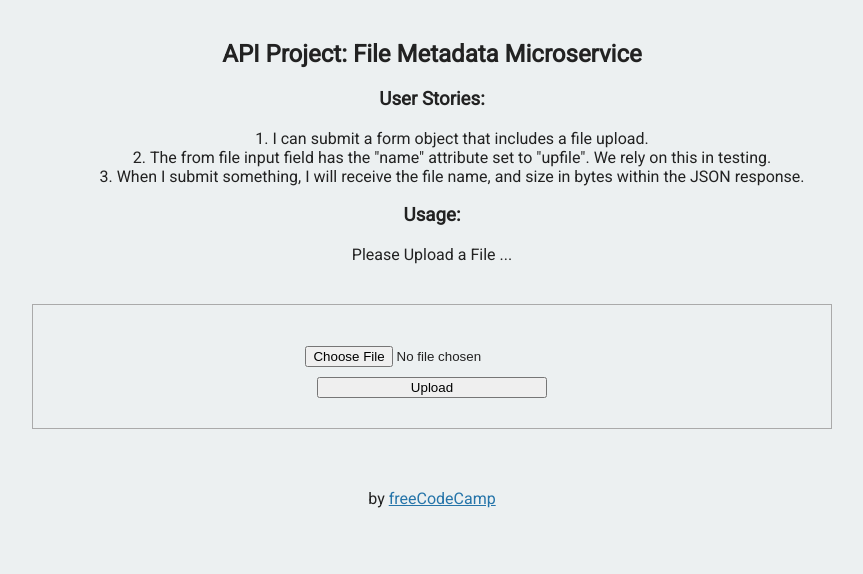
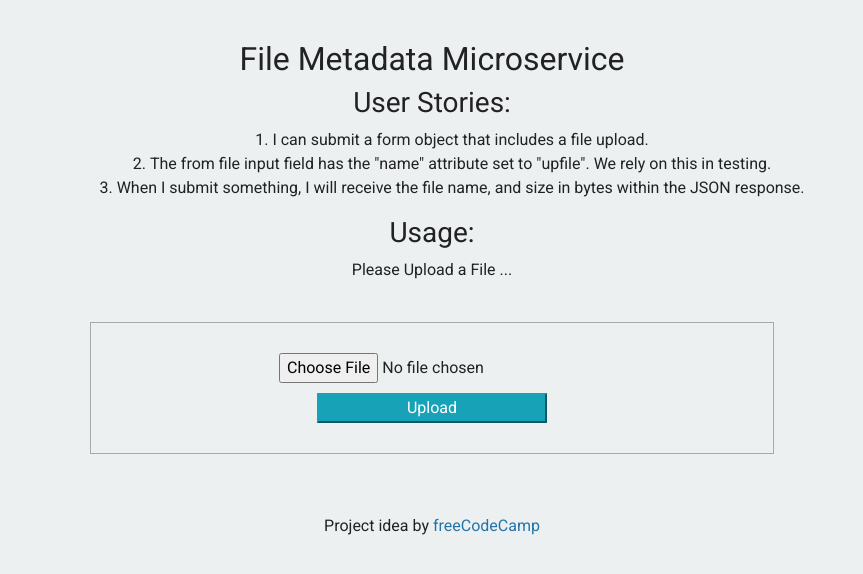
Before and after one commit to rburrito/fileMetadataMicroservice, a website: page views/index.html in a window 1280 px wide. Shown: the whole page, without its empty margins (208-1071 px from the left). Drawn offline with nearby package versions, Linux system fonts and the light colour scheme.

Commit message:
addedbootstrapbutton

```diff
--- a/views/index.html
+++ b/views/index.html
@@ -6,13 +6,14 @@
       <title>File Metadata</title>
       <link rel="shortcut icon" href="https://cdn.hyperdev.com/us-east-1%3A52a203ff-088b-420f-81be-45bf559d01b1%2Ffavicon.ico" type="image/x-icon"/>
       <link href="https://fonts.googleapis.com/css?family=Roboto" rel="stylesheet" type="text/css">
+      <link rel="stylesheet" href="https://maxcdn.bootstrapcdn.com/bootstrap/4.0.0/css/bootstrap.min.css" integrity="sha384-Gn5384xqQ1aoWXA+058RXPxPg6fy4IWvTNh0E263XmFcJlSAwiGgFAW/dAiS6JXm" crossorigin="anonymous">
       <link href="/public/style.css" rel="stylesheet" type="text/css">
    </head>
 
    <body>
 
       <div class="container">
-        <h2>API Project: File Metadata Microservice</h2>
+        <h2>File Metadata Microservice</h2>
         <h3>User Stories:</h3>
         <ol>
           <li>I can submit a form object that includes a file upload.</li>
@@ -28,16 +29,20 @@
           <h4 id="output"></h4>
           <form enctype="multipart/form-data" method="POST" action="/api/fileanalyse">
             <input id="inputfield" type="file" name="upfile">
-            <input id="button" type="submit" value="Upload">
+            <input id="button" type="submit" value="Upload" class="btn-info">
           </form>
         </div>
       </div>
       <div class="footer">
         <p>
-          by
+          Project idea by
           <a href="http://www.freecodecamp.com">freeCodeCamp</a>
         </p>
       </div>
+     <script src="https://code.jquery.com/jquery-3.2.1.slim.min.js" integrity="sha384-KJ3o2DKtIkvYIK3UENzmM7KCkRr/rE9/Qpg6aAZGJwFDMVNA/GpGFF93hXpG5KkN" crossorigin="anonymous"></script>
+<script src="https://cdnjs.cloudflare.com/ajax/libs/popper.js/1.12.9/umd/popper.min.js" integrity="sha384-ApNbgh9B+Y1QKtv3Rn7W3mgPxhU9K/ScQsAP7hUibX39j7fakFPskvXusvfa0b4Q" crossorigin="anonymous"></script>
+<script src="https://maxcdn.bootstrapcdn.com/bootstrap/4.0.0/js/bootstrap.min.js" integrity="sha384-JZR6Spejh4U02d8jOt6vLEHfe/JQGiRRSQQxSfFWpi1MquVdAyjUar5+76PVCmYl" crossorigin="anonymous"></script>
+
    </body>
 
 
```
Also changed, not shown: README.md, 1 other file.
